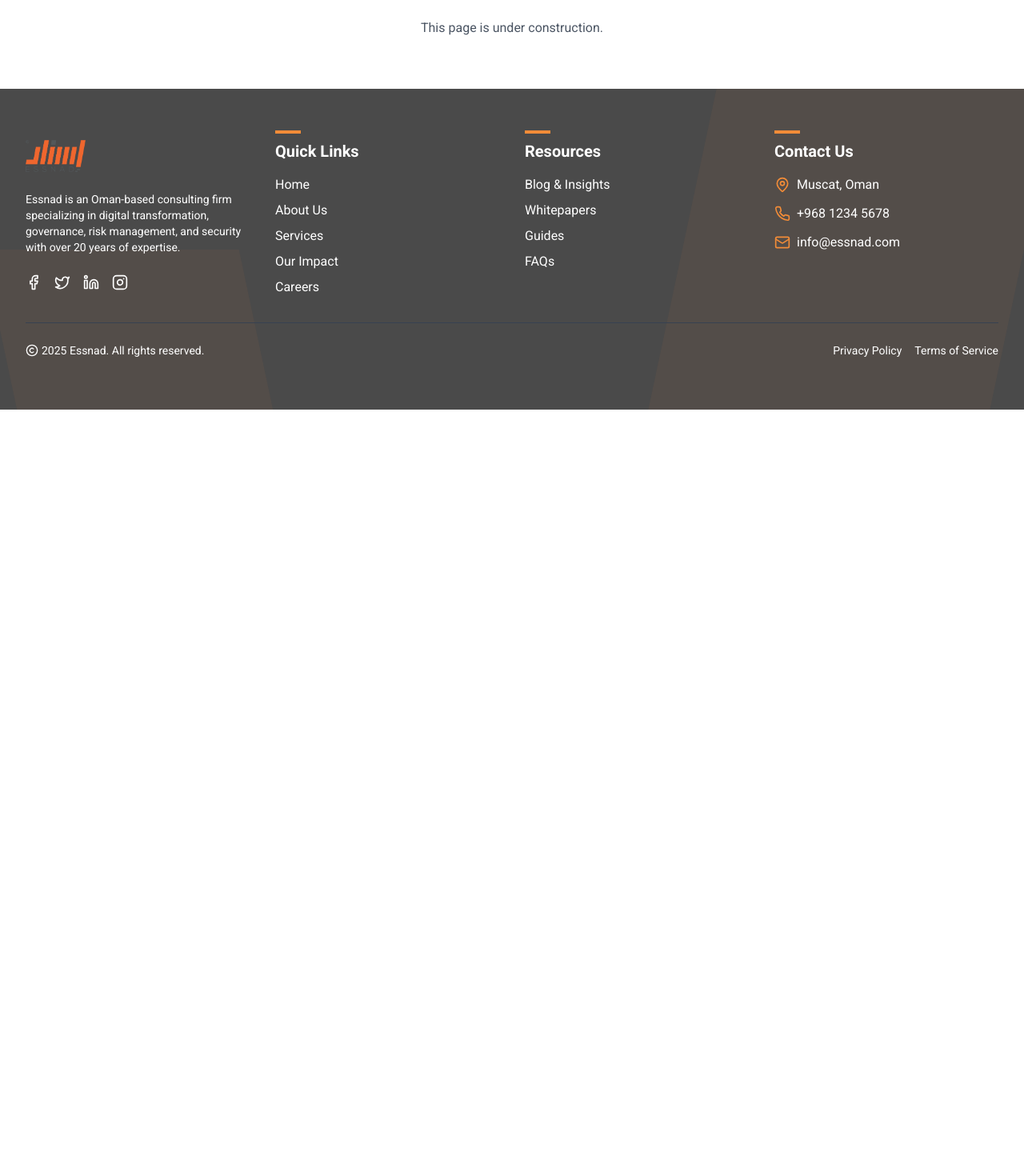
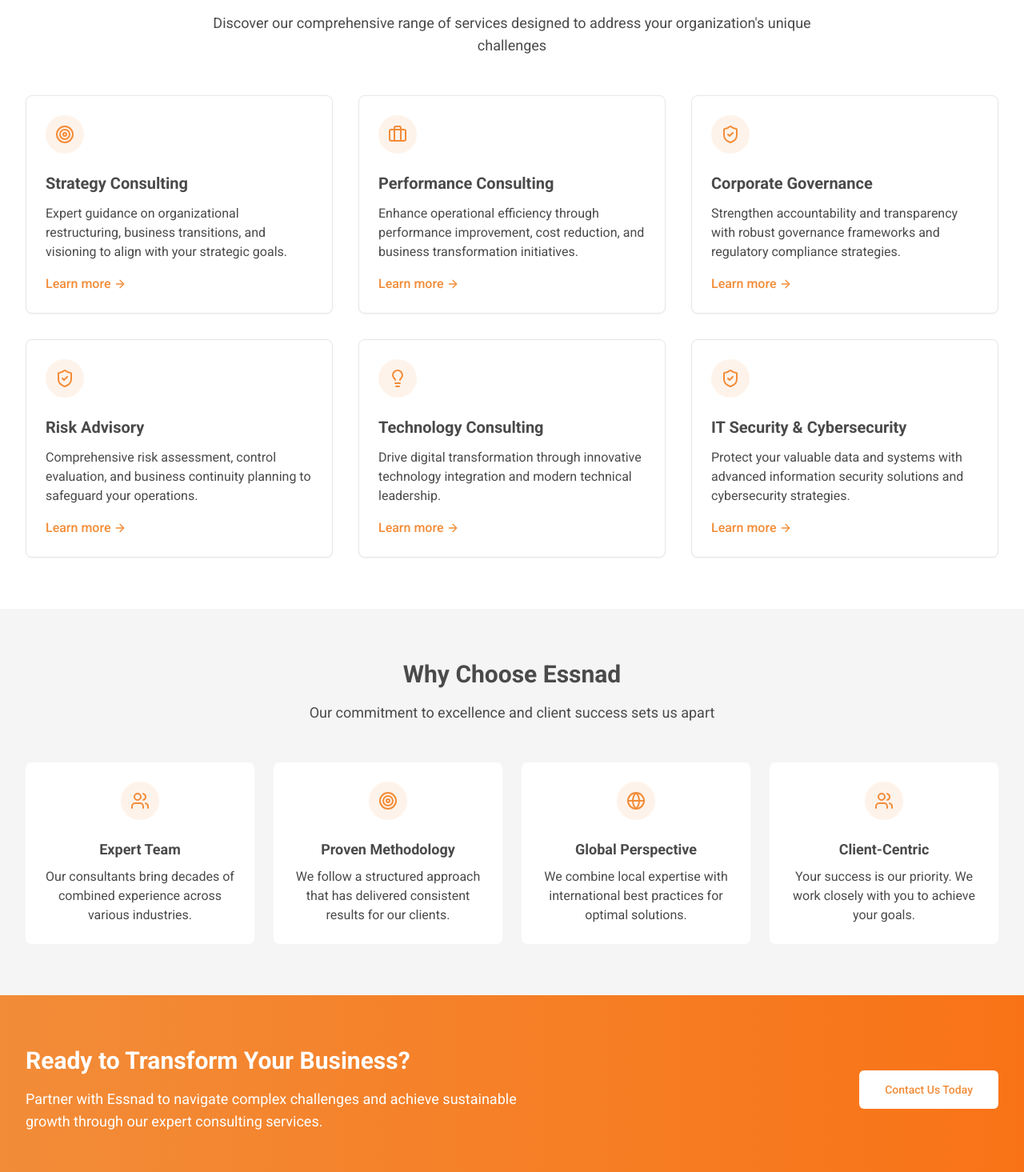
Before and after one commit to Thurayabizdev/essnad-vision-web, a React (Vite) app: page /services in a window 1280 px wide. Shown: the part 725-2190 px from the top of the page at 80% size. Before the commit the page ends 1237 px from the top, so only its background shows below. Built offline with nearby package versions, Linux system fonts and the light colour scheme.

Commit message:
Update Services page with full content and add Vercel config

```diff
--- a/src/pages/Services.tsx
+++ b/src/pages/Services.tsx
@@ -1,4 +1,8 @@
 import Hero from "@/components/Hero";
+import { Button } from "@/components/ui/button";
+import { Link } from "react-router-dom";
+import { ArrowRight, ShieldCheck, Briefcase, Users, Lightbulb, Target, Globe } from "lucide-react";
+import { Card, CardContent } from "@/components/ui/card";
 
 const Services = () => {
   return (
@@ -6,18 +10,142 @@ const Services = () => {
       <Hero
         title="Our Services"
         subtitle="Comprehensive Solutions for Business Excellence"
+        description="We offer a wide range of consulting services designed to help organizations navigate complex challenges and achieve sustainable growth."
         imageSrc="https://images.unsplash.com/photo-1519389950473-47ba0277781c"
         imagePosition="center"
         overlayOpacity="opacity-50"
       />
 
-      {/* Rest of Services page content */}
-      <div className="container py-16">
-        <h1 className="text-3xl font-bold mb-6 text-center">Services Page Content</h1>
-        <p className="text-center text-gray-600">This page is under construction.</p>
-      </div>
+      {/* Main Services Section */}
+      <section className="py-16 bg-white">
+        <div className="container">
+          <div className="text-center mb-12">
+            <h2 className="text-3xl font-bold mb-4 text-essnad-gray">Our Expertise Areas</h2>
+            <p className="text-lg max-w-3xl mx-auto text-essnad-gray">
+              Discover our comprehensive range of services designed to address your organization's unique challenges
+            </p>
+          </div>
+
+          <div className="grid grid-cols-1 md:grid-cols-2 lg:grid-cols-3 gap-8">
+            {services.map((service, index) => (
+              <Card key={index} className="border border-gray-200 hover:shadow-lg transition-shadow">
+                <CardContent className="p-6">
+                  <div className="bg-essnad-orange/10 p-3 rounded-full inline-block mb-4">
+                    {service.icon}
+                  </div>
+                  <h3 className="text-xl font-bold mb-3 text-essnad-gray">{service.title}</h3>
+                  <p className="text-essnad-gray mb-4">{service.description}</p>
+                  <Link to="/contact-us" className="inline-flex items-center text-essnad-orange hover:text-orange-600 font-medium">
+                    Learn more <ArrowRight className="ml-1 h-4 w-4" />
+                  </Link>
+                </CardContent>
+              </Card>
+            ))}
+          </div>
+        </div>
+      </section>
+
+      {/* Why Choose Us Section */}
+      <section className="py-16 bg-essnad-lightGray">
+        <div className="container">
+          <div className="text-center mb-12">
+            <h2 className="text-3xl font-bold mb-4 text-essnad-gray">Why Choose Essnad</h2>
+            <p className="text-lg max-w-3xl mx-auto text-essnad-gray">
+              Our commitment to excellence and client success sets us apart
+            </p>
+          </div>
+
+          <div className="grid grid-cols-1 md:grid-cols-2 lg:grid-cols-4 gap-6">
+            {benefits.map((benefit, index) => (
+              <div key={index} className="bg-white p-6 rounded-lg text-center">
+                <div className="bg-essnad-orange/10 p-3 rounded-full inline-block mb-4">
+                  {benefit.icon}
+                </div>
+                <h3 className="text-lg font-bold mb-2 text-essnad-gray">{benefit.title}</h3>
+                <p className="text-essnad-gray">{benefit.description}</p>
+              </div>
+            ))}
+          </div>
+        </div>
+      </section>
+
+      {/* Call to Action */}
+      <section className="py-16 bg-gradient-to-r from-essnad-orange to-orange-500 text-white">
+        <div className="container">
+          <div className="flex flex-col lg:flex-row items-center justify-between">
+            <div className="max-w-2xl mb-8 lg:mb-0">
+              <h2 className="text-3xl font-bold mb-4">Ready to Transform Your Business?</h2>
+              <p className="text-lg">
+                Partner with Essnad to navigate complex challenges and achieve sustainable growth through
+                our expert consulting services.
+              </p>
+            </div>
+            <Button asChild className="bg-white text-essnad-orange hover:bg-gray-100 font-medium px-8 py-6">
+              <Link to="/contact-us">Contact Us Today</Link>
+            </Button>
+          </div>
+        </div>
+      </section>
     </>
   );
 };
 
+// Services data
+const services = [
+  {
+    title: "Strategy Consulting",
+    description: "Expert guidance on organizational restructuring, business transitions, and visioning to align with your strategic goals.",
+    icon: <Target className="h-6 w-6 text-essnad-orange" />
+  },
+  {
+    title: "Performance Consulting",
+    description: "Enhance operational efficiency through performance improvement, cost reduction, and business transformation initiatives.",
+    icon: <Briefcase className="h-6 w-6 text-essnad-orange" />
+  },
+  {
+    title: "Corporate Governance",
+    description: "Strengthen accountability and transparency with robust governance frameworks and regulatory compliance strategies.",
+    icon: <ShieldCheck className="h-6 w-6 text-essnad-orange" />
+  },
+  {
+    title: "Risk Advisory",
+    description: "Comprehensive risk assessment, control evaluation, and business continuity planning to safeguard your operations.",
+    icon: <ShieldCheck className="h-6 w-6 text-essnad-orange" />
+  },
+  {
+    title: "Technology Consulting",
+    description: "Drive digital transformation through innovative technology integration and modern technical leadership.",
+    icon: <Lightbulb className="h-6 w-6 text-essnad-orange" />
+  },
+  {
+    title: "IT Security & Cybersecurity",
+    description: "Protect your valuable data and systems with advanced information security solutions and cybersecurity strategies.",
+    icon: <ShieldCheck className="h-6 w-6 text-essnad-orange" />
+  }
+];
+
+// Benefits data
+const benefits = [
+  {
+    title: "Expert Team",
+    description: "Our consultants bring decades of combined experience across various industries.",
+    icon: <Users className="h-6 w-6 text-essnad-orange" />
+  },
+  {
+    title: "Proven Methodology",
+    description: "We follow a structured approach that has delivered consistent results for our clients.",
+    icon: <Target className="h-6 w-6 text-essnad-orange" />
+  },
+  {
+    title: "Global Perspective",
+    description: "We combine local expertise with international best practices for optimal solutions.",
+    icon: <Globe className="h-6 w-6 text-essnad-orange" />
+  },
+  {
+    title: "Client-Centric",
+    description: "Your success is our priority. We work closely with you to achieve your goals.",
+    icon: <Users className="h-6 w-6 text-essnad-orange" />
+  }
+];
+
 export default Services;
```
Also changed, not shown: vercel.json (added), 1 other file (tests, documents, lock files or other folders).
